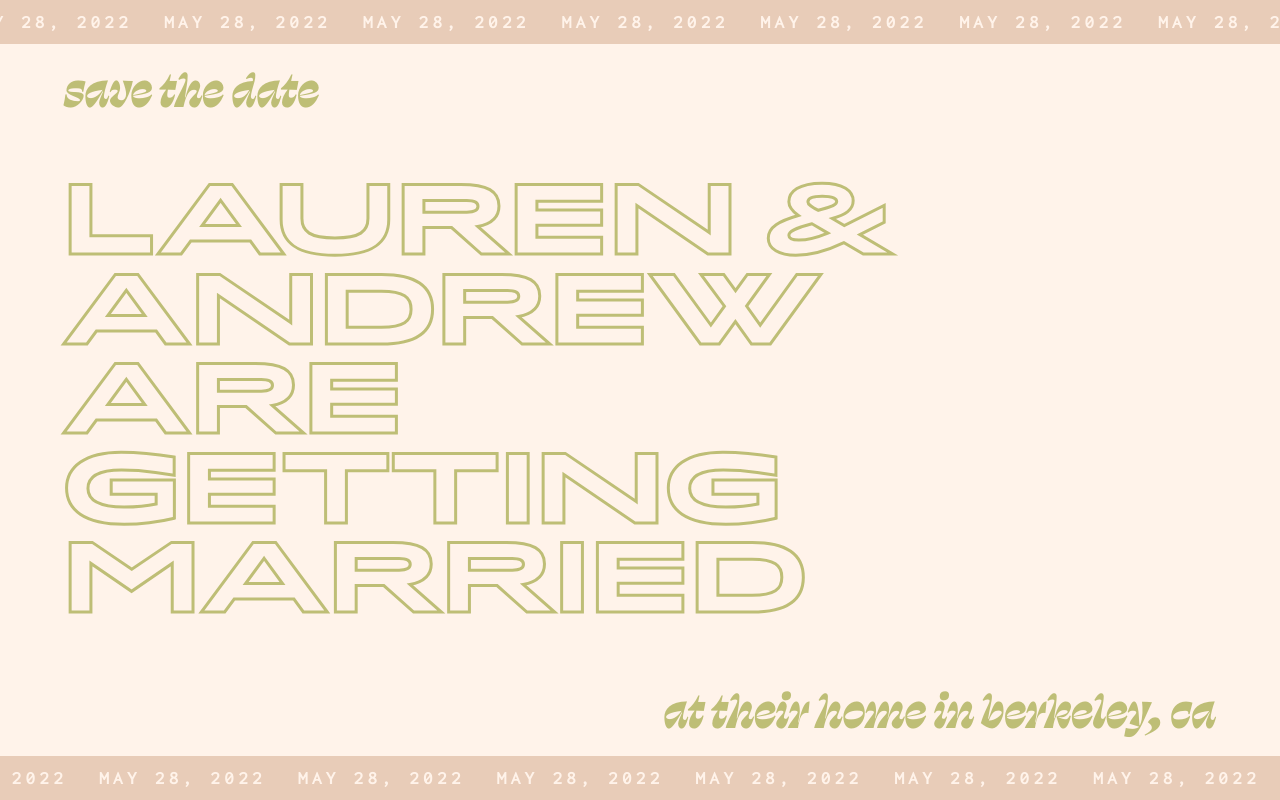
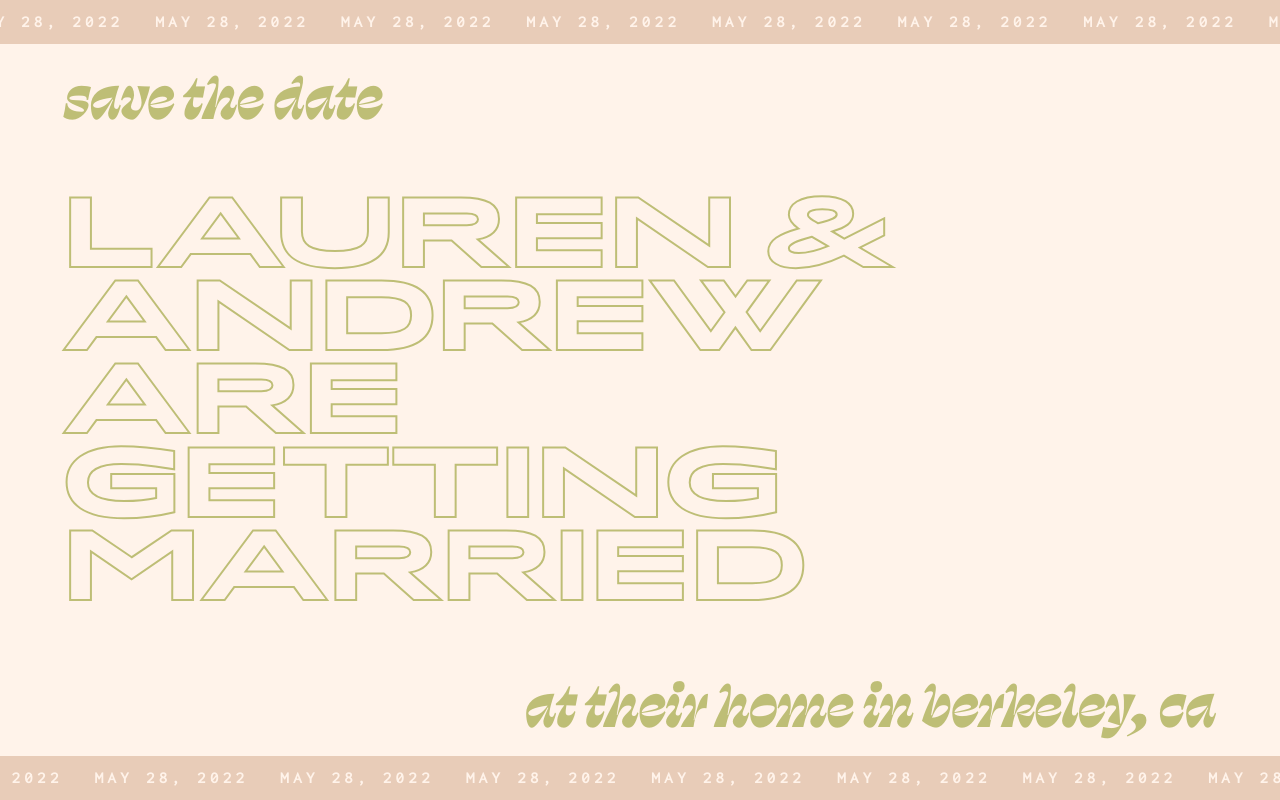
Before and after one commit to greymechanic/dash.wedding, a React (Create React App) app: page / in a window 1280 px wide. Built offline with nearby package versions, Linux system fonts and the light colour scheme.

Commit message:
figma feedback

```diff
--- a/src/App.scss
+++ b/src/App.scss
@@ -38,17 +38,17 @@ body {
   width: 100%;
   overflow: hidden;
   white-space: nowrap;
-  padding: 12px 0;
   background-color: $pink-1;
   p {
     font-family: "Inconsolata-SemiExpanded-SemiBold", "Courier New", monospace;
-    font-size: 18px;
+    font-size: 16px;
     font-weight: 600;
     letter-spacing: 4px;
+    line-height: 20px;
     color: $cream-1;
     animation: marquee 4.1s linear infinite;
     display: inline-block;
-    padding-left: 32px;
+    padding: 12px 0 12px 32px;
     margin: 0;
     text-transform: uppercase;
   }
@@ -69,8 +69,8 @@ body {
 
 h2 {
   font-family: "Swear-Display-Black-Cilati", "Helvetica", serif;
-  font-size: 3.2rem;
-  line-height: 3.2rem;
+  font-size: 4rem;
+  line-height: 4rem;
   color: $green-1;
   margin: 0;
 }
@@ -79,10 +79,10 @@ h1 {
   font-family: "Lyyra-Expanded-Black", "Helvetica", sans-serif;
   // font-size: 120px;
   font-size: 8vw;
-  line-height: 7vw;
+  line-height: 6.5vw;
   letter-spacing: 0.2vw;
   color: $cream-1;
-  -webkit-text-stroke-width: 3px;
+  -webkit-text-stroke-width: 2px;
   -webkit-text-stroke-color: $green-1;
   margin: 0;
   transition: all 0.25s linear;
@@ -96,6 +96,10 @@ h1 {
     font-size: 10vw;
     line-height: 9vw;
     -webkit-text-stroke-width: 1px;
+  }
+  h2 {
+    font-size: 3.5rem;
+    line-height: 3.5rem;
   }
   .page.home .main {
     margin: 20px;
```
